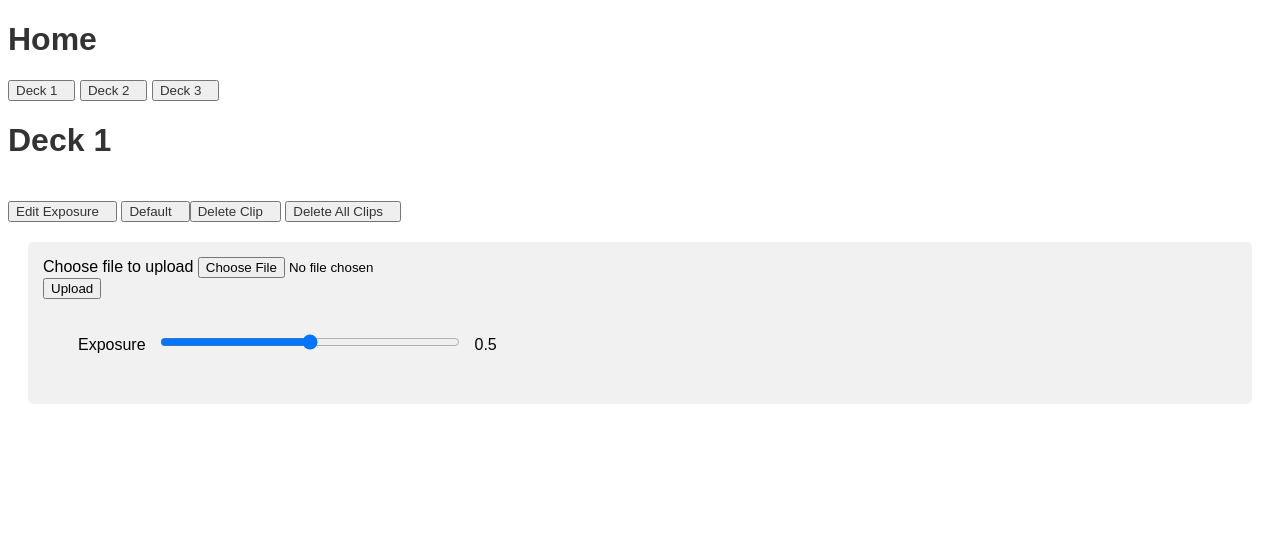
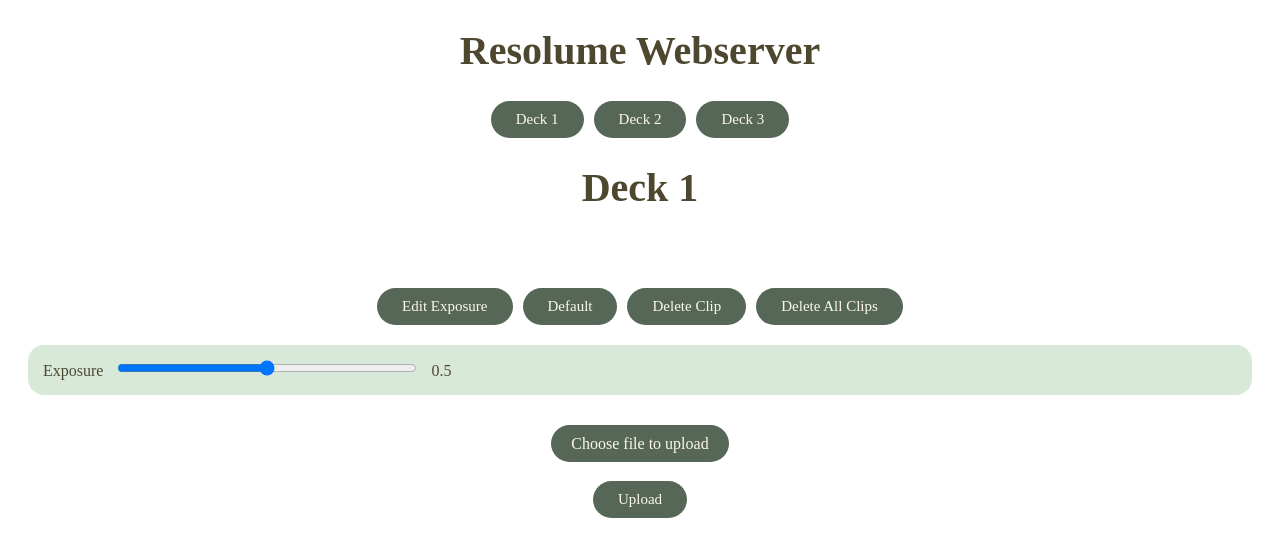
Before and after one commit to drwil1018/resolume-webserver, a Flask app: page /deck1 in a window 1280 px wide. Shown: the top 557 px of the page. Run offline with Flask 3, Linux system fonts and the light colour scheme; the visitor is signed in with stand-in values (Sample User, id 1); data that the repository does not hold is empty.

Commit message:
Basic CSS Update

```diff
--- a/static/css/styles.css
+++ b/static/css/styles.css
@@ -1,16 +1,52 @@
 .slider-container {
     margin: 20px;
     padding: 15px;
-    background-color: #f1f1f1;
-    border-radius: 5px;
+    background-color: #d8e9da;
+    border-radius: 16px;
 
 }
 
 .upload-container {
+    display: flex;
+    flex-direction: column;
+    align-items: center;
     margin: 20px;
-    padding: 15px;
-    background-color: #f1f1f1;
-    border-radius: 5px;
+    padding: 20px;
+}
+
+.upload-container label {
+    font-family: 'Karmina', serif;
+    color: #4e472f;
+    margin-bottom: 10px;
+}
+
+.upload-container input[type="file"] {
+    display: none;
+}
+
+.upload-container label[for="file"] {
+    padding: 10px 20px;
+    background-color: #566758;
+    color: #fbf7ef;
+    border-radius: 999px;
+    cursor: pointer;
+    transition: background-color 0.3s ease;
+}
+
+.upload-container label[for="file"]:hover {
+    background-color: #445446;
+}
+
+.upload-status {
+    margin-top: 10px;
+    font-family: 'Karmina', serif;
+    color: #4e472f;
+    opacity: 0;
+    transition: opacity 0.3s ease;
+}
+
+.upload-status.visible {
+    opacity: 1;
 }
 
 input[type="range"] {
@@ -19,17 +55,23 @@ input[type="range"] {
 }
 
 body {
-    font-family: Arial, sans-serif;
+    font-family: 'Karmina', serif;
+    color: #4e472f;
 }
 
 h1 {
-    color: #333;
+    font-size: 40px;
+    text-align: center;
+    font-family: 'Karmina', serif;
+    color: #4e472f;
 }
 
 a {
-    display: inline-block;
-    margin-right: 10px;
-    color: #333;
+    color: #fbf7ef;
+    font-family: 'Karmina', serif;
+    align-items: center;
+    justify-content: center;
+    display: inline-flex;
     text-decoration: none;
 }
 
@@ -68,7 +110,7 @@ a:hover {
     display: grid;
     grid-template-columns: repeat(auto-fill, minmax(150px, 1fr));
     gap: 10px;
-    padding: 10px;
+    padding: 10px 0 40px 0;
 }
 
 .thumbnail-grid a {
@@ -81,17 +123,42 @@ a:hover {
     width: 100%;
     height: 100%;
     object-fit: cover;
-    border: 5px solid transparent;
+    border: 7px solid;
+    border-radius: 16px;
     transition: border-color 0.3s ease;
     cursor: pointer;
     box-sizing: border-box;
 }
 
 .thumbnail-grid img:hover {
-    border-color: #444;
+    border-color: #d8e9da;
 }
 
 .thumbnail-grid img.selected {
-    border-color: #007bff;
-    box-shadow: 0 0 10px rgba(0, 123, 255, 0.5);
+    border-color: #566758;
+    box-shadow: 0 0 10px #d8e9da;
 }
+
+.button-container {
+    display: flex;
+    gap: 10px;
+    justify-content: center;
+    align-items: center;
+}
+
+.button {
+    color: #fbf7ef;
+    font-family: 'Karmina', serif;
+    font-size: 15px;
+    display: inline-flex;
+    padding: 10px 25px;
+    background-color: #566758;
+    border: none;
+    border-radius: 999px;
+    cursor: pointer;
+    transition: background-color 0.3s ease;
+}
+
+.button:hover {
+    background-color: #445446;
+}
--- a/static/js/decks.js
+++ b/static/js/decks.js
@@ -59,4 +59,16 @@ document.addEventListener('DOMContentLoaded', function() {
             }
         });
     }
+
+    // Upload message
+    document.getElementById('file').addEventListener('change', function(e) {
+        const status = document.getElementById('uploadStatus');
+        if (this.files && this.files[0]) {
+            status.textContent = `Selected file: ${this.files[0].name}`;
+            status.classList.add('visible');
+        } else {
+            status.textContent = 'No file selected';
+            status.classList.remove('visible');
+        }
+    });
 });
--- a/templates/deck1.html
+++ b/templates/deck1.html
@@ -19,28 +19,31 @@
         {% endfor %}
     </div>
 
-    <button><a href="{{ url_for('add_effect') }}">Edit Exposure</a></button>
-    <button><a href="{{ url_for('remove_effects') }}">Default</a></buttton>
-    <button><a href="{{ url_for('clear_selected') }}">Delete Clip</a></button>
-    <button><a href="{{ url_for('clear_all')}}">Delete All Clips</a></button>
+    <div class="button-container">
+        <button class="button" onclick="window.location.href='{{ url_for('add_effect') }}'">Edit Exposure</button>
+        <button class="button" onclick="window.location.href='{{ url_for('remove_effects') }}'">Default</button>
+        <button class="button" onclick="window.location.href='{{ url_for('clear_selected') }}'">Delete Clip</button>
+        <button class="button" onclick="window.location.href='{{ url_for('clear_all') }}'">Delete All Clips</button>
+    </div>
+
+{% if session.get("show_slider") %}
+    <div class="slider-container">
+        <form id="effectForm">
+            <label for="exposure">Exposure</label>
+            <input type="range" id="exposure" name="exposure" min="0" max="1" step="0.01" value="0.5">
+            <span id="exposureValue">0.5</span>
+        </form>
+    </div>
+{% endif %}
 
 <div class="upload-container">
     <form action="{{ url_for('upload_file') }}" method="post" enctype="multipart/form-data">
         <label for="file">Choose file to upload</label>
         <input type="file" id="file" name="file">
-        <br>
-        <button type="submit">Upload</button>
-    </form>
-
-{% if session.get("show_slider") %}
-<div class="slider-container">
-    <form id="effectForm">
-        <label for="exposure">Exposure</label>
-        <input type="range" id="exposure" name="exposure" min="0" max="1" step="0.01" value="0.5">
-        <span id="exposureValue">0.5</span>
+        <div class="upload-status" id="uploadStatus">No file selected</div>
+        <div class="button-container"><button class="button" type="submit">Upload</button></div>
     </form>
 </div>
-{% endif %}
 
     {% block scripts %}
         <script src="{{ url_for('static', filename='js/decks.js') }}"></script>
--- a/templates/index.html
+++ b/templates/index.html
@@ -9,10 +9,12 @@
 </head>
 
 <body>
-    <h1>Home</h1>
-    <button><a href="{{ url_for('deck1') }}">Deck 1</a></button>
-    <button><a href="{{ url_for('deck2') }}">Deck 2</a></button>
-    <button><a href="{{ url_for('deck3') }}">Deck 3</a></button>
+    <h1>Resolume Webserver</h1>
+    <div class="button-container">
+        <button class="button" onclick="window.location.href='{{ url_for('deck1') }}'">Deck 1</button>
+        <button class="button" onclick="window.location.href='{{ url_for('deck2') }}'">Deck 2</button>
+        <button class="button" onclick="window.location.href='{{ url_for('deck3') }}'">Deck 3</button>
+    </div>
     {% block content %}{% endblock %}
     {% block scripts %}{% endblock %}
 </body>
```
Also changed, not shown: templates/deck2.html (+15 -10 lines), templates/deck3.html (+15 -10 lines), templates/exposure.html (deleted, +0 -52 lines), 3 other files.
